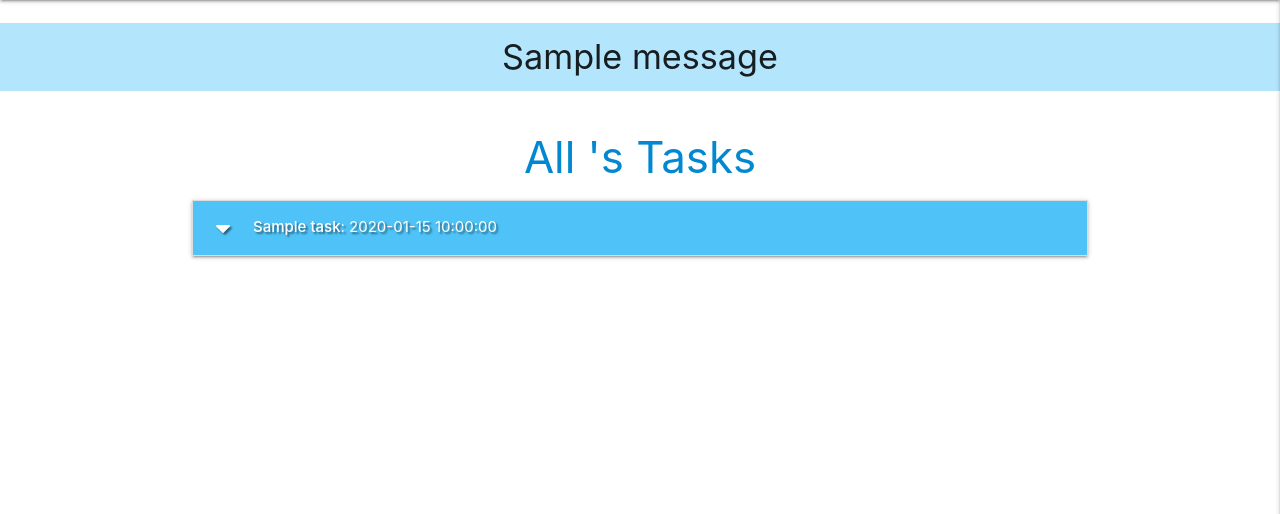
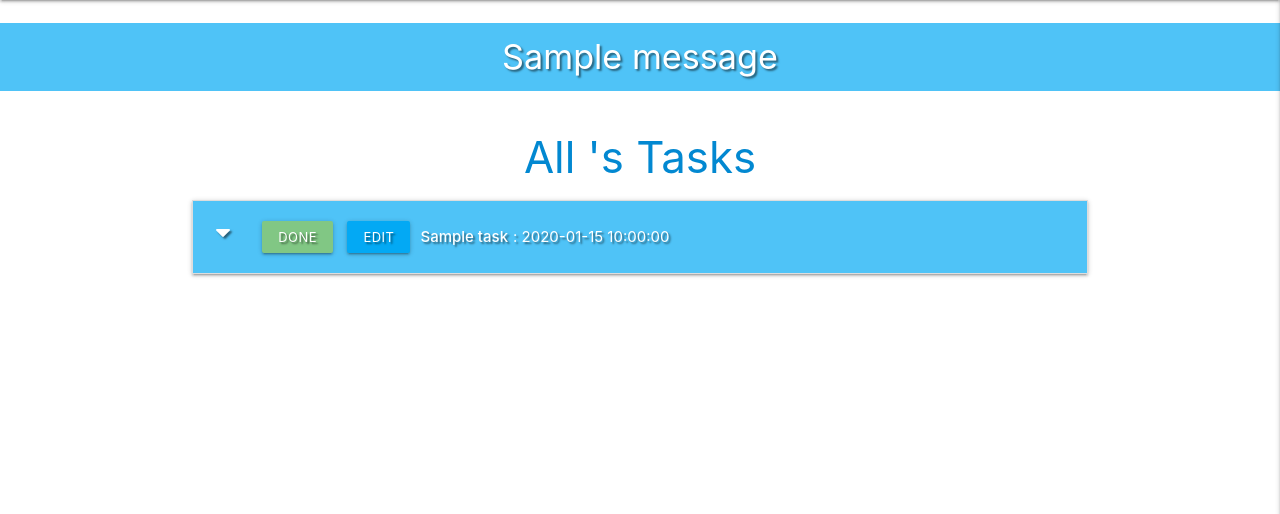
Before and after one commit to pjotrs-osnovskis/task-manager, a Flask app: page / in a window 1280 px wide. Shown: the part 64-578 px from the top of the page. Run offline with Flask 2, Linux system fonts and the light colour scheme; one stand-in notice (Sample message) is shown; a database or web service that is not in the repository returns one stand-in record (values such as "Sample title"); some libraries are stand-ins or nearby versions.

Commit message:
Add Done and Edit buttons

```diff
--- a/static/css/style.css
+++ b/static/css/style.css
@@ -7,6 +7,15 @@
     line-height: 2;
 }
 
+.btn-small{
+    margin: 5px;
+}
+
+.collapsible-header .col strong{
+    margin: 5px;
+    line-height: 42px;
+}
+
 @media only screen and (min-width: 600px) {
     .brand-logo{
         margin-left: 1rem;
--- a/templates/base.html
+++ b/templates/base.html
@@ -65,7 +65,7 @@
             {% if messages %}
                 {% for message in messages %}
                     <div class="row flashes">
-                        <h4 class="light-blue lighten-4 center-align">{{ message }}</h4>
+                        <h4 class="white-text light-blue lighten-2 center-align text-shadow">{{ message }}</h4>
                     </div>
                 {% endfor %}
             {% endif %}
--- a/templates/login.html
+++ b/templates/login.html
@@ -1,7 +1,7 @@
 {% extends "base.html" %}
 {% block content %}
 
-    <h3 class="center-align">Log In</h3>
+    <h3 class="light-blue-text text-darken-2 center-align">Log In</h3>
 
     <div class="row">
         <form class="col s12 m8 offset-m2" method="POST" action="{{ url_for('login') }}">
--- a/templates/profile.html
+++ b/templates/profile.html
@@ -5,7 +5,7 @@
     <div class="row">
         <div class="col s12">
             <div class="card-panel grey lighten-5">
-                <h3 class="center-align light-blue-text text-darken-2">
+                <h3 class="light-blue-text text-darken-2 center-align">
                     {{ username }}'s Profile
                 </h3>
             </div>
--- a/templates/register.html
+++ b/templates/register.html
@@ -1,7 +1,7 @@
 {% extends "base.html" %}
 {% block content %}
 
-<h3 class="center-align">Register</h3>
+<h3 class="light-blue-text text-darken-2 center-align">Register</h3>
 
 <div class="row">
     <form class="col s12 m8 offset-m2" method="POST" action="{{ url_for('register') }}">
--- a/templates/tasks.html
+++ b/templates/tasks.html
@@ -9,12 +9,18 @@
         {% for task in tasks %}
         <li>
             <div class="collapsible-header white-text light-blue lighten-2 text-shadow">
-                <i class="fas fa-caret-down"></i>
-                <strong>{{ task.task_name }}</strong>: {{ task.due_date }}&nbsp;
-                {% if task.is_urgent == "on" %}
-                    <i class="fas fa-exclamation-circle light-blue-text text-lighten-4 tooltipped"
-                    data-position="right" data-tooltip="Urgent!" aria-hidden="true"></i>
-                {% endif %}
+                <div class="col s3">
+                    <i class="fa fa-caret-down"></i>
+                    <a class="btn-small green lighten-2">Done</a>
+                    <a class="btn-small light-blue">Edit</a>
+                </div>
+                <div class="col s9">
+                    <strong>{{ task.task_name }}</strong>: {{ task.due_date }}
+                    {% if task.is_urgent == "on" %}
+                        <i class="fas fa-exclamation-circle light-blue-text text-lighten-4 tooltipped"
+                        data-position="right" data-tooltip="Urgent!" aria-hidden="true"></i>
+                    {% endif %}
+                </div>
             </div>
             <div class="collapsible-body">
 
```
